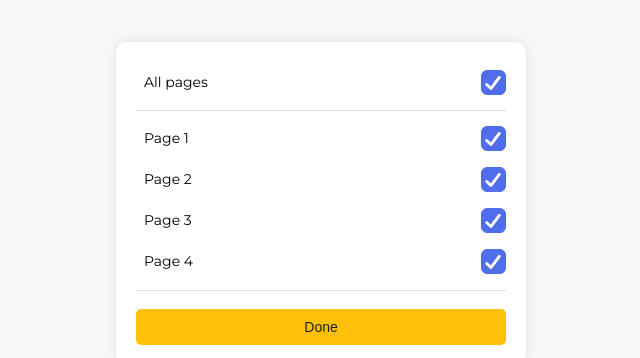
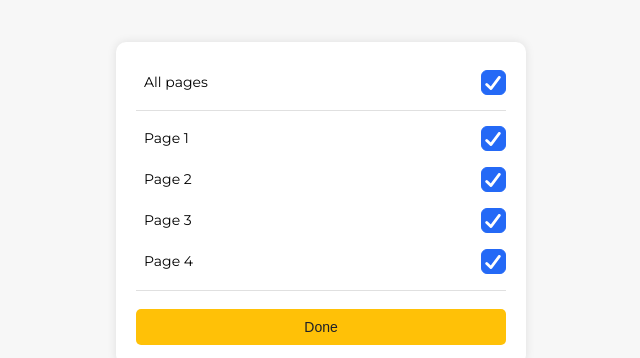
Before and after one commit to Ratul-islam/page-selector, a plain HTML site: page index.html in a window 1280 px wide. Both pictures are taken after a click on the label "All pages". Shown: the part 197-555 px from the top of the page, without its empty margins (319-959 px from the left). Drawn offline with Linux system fonts and the light colour scheme.

Commit message:
color update

```diff
--- a/style.css
+++ b/style.css
@@ -108,7 +108,7 @@ button:hover {
     content: "";
     width: 100%;
     height: 100%;
-    background: #3a5eee;
+    background: #2469F6;
     display: block;
     transform: scale(0);
     opacity: 1;
@@ -120,12 +120,14 @@ button:hover {
 }
 
 .checkbox-wrapper .input-label:hover span:first-child {
-    border-color: #506eec;
+    border-color: #2469F6
+    ;
 }
 
 .checkbox-wrapper .checkbox-input:checked+.input-label span:first-child {
-    background: #506eec;
-    border-color: #506eec;
+    background: #2469F6    ;
+    border-color: #2469F6
+    ;
     animation: wave-46 0.4s ease;
 }
 
```
